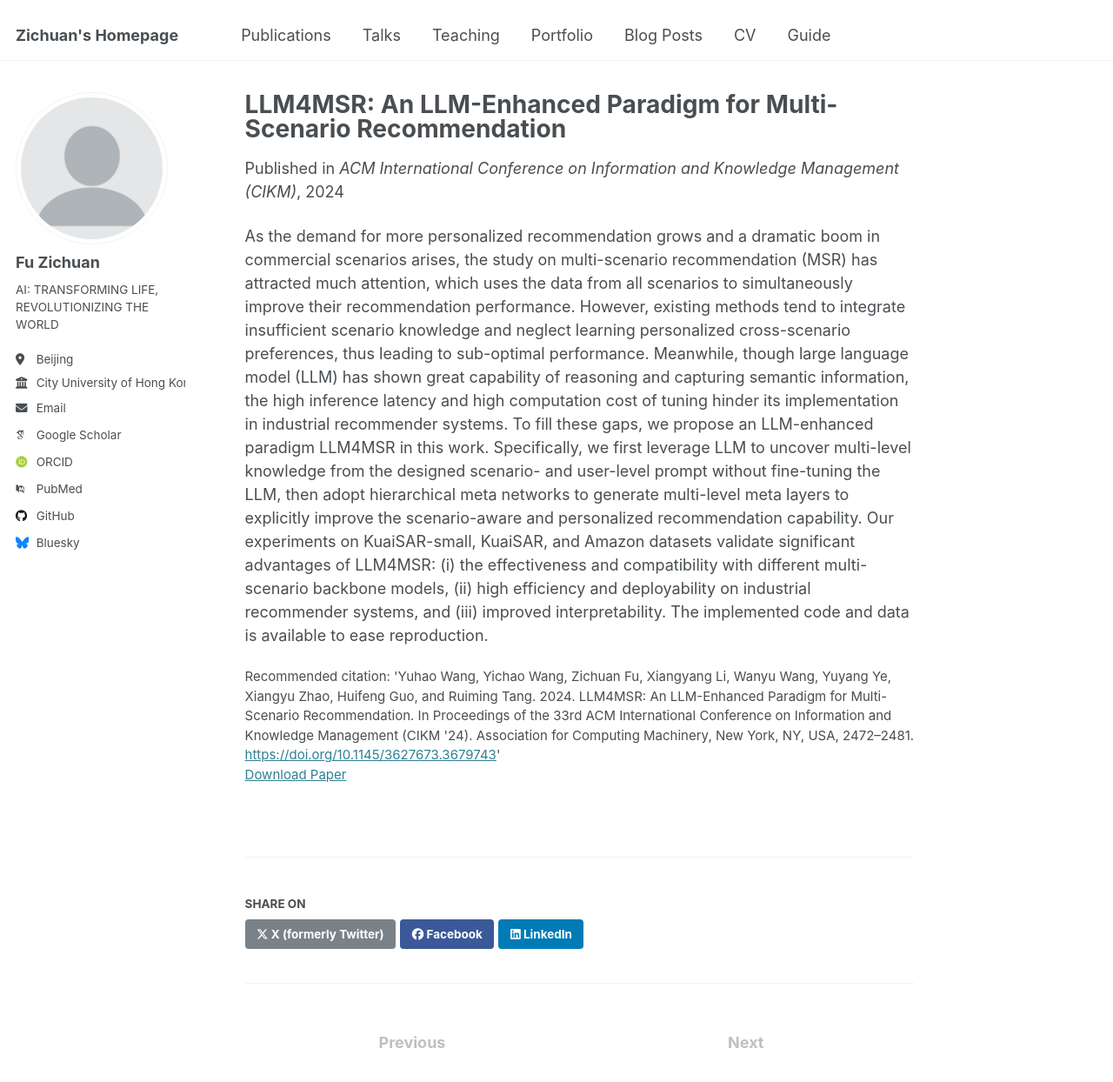
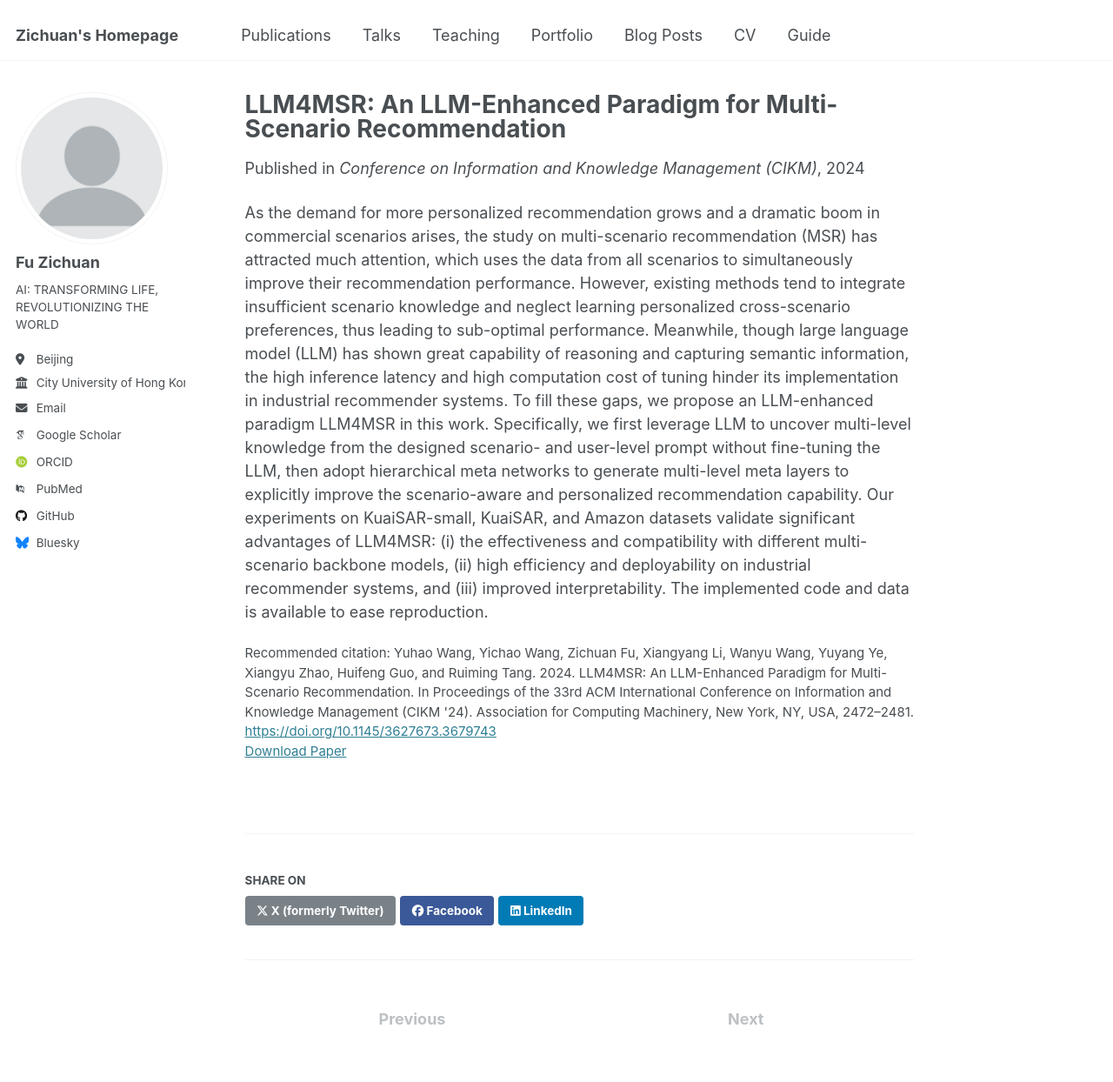
Before and after one commit to Fzkuji/fzkuji.github.io, a Jekyll site: the page built from _publications/2024-10-21-LLM4MSR.md, in a window 1280 px wide and 1400 px high. Shown: the top 1244 px of the window at 87% size. Built offline with Jekyll 4.4.1, drawn with Linux system fonts in a browser that asks for light colours; some web fonts are replaced.

Commit message:
update paper

```diff
--- a/_publications/2024-10-21-LLM4MSR.md
+++ b/_publications/2024-10-21-LLM4MSR.md
@@ -5,10 +5,10 @@ category: conferences
 permalink: /publication/2024-10-21-LLM4MSR
 excerpt: 'LLM4MSR enhances multi-scenario recommendation by leveraging LLM for knowledge extraction and hierarchical meta networks, achieving improved performance and interpretability without LLM fine-tuning while maintaining deployment efficiency.'
 date: 2024-10-21
-venue: 'ACM International Conference on Information and Knowledge Management (CIKM)'
+venue: 'Conference on Information and Knowledge Management (CIKM)'
 paperurl: 'https://arxiv.org/pdf/2406.12529'
 citation: >-
-  'Yuhao Wang, Yichao Wang, Zichuan Fu, Xiangyang Li, Wanyu Wang, Yuyang Ye, Xiangyu Zhao, Huifeng Guo, and Ruiming Tang. 2024. LLM4MSR: An LLM-Enhanced Paradigm for Multi-Scenario Recommendation. In Proceedings of the 33rd ACM International Conference on Information and Knowledge Management (CIKM '24). Association for Computing Machinery, New York, NY, USA, 2472–2481. <a href="https://doi.org/10.1145/3627673.3679743">https://doi.org/10.1145/3627673.3679743</a>'
+  Yuhao Wang, Yichao Wang, Zichuan Fu, Xiangyang Li, Wanyu Wang, Yuyang Ye, Xiangyu Zhao, Huifeng Guo, and Ruiming Tang. 2024. LLM4MSR: An LLM-Enhanced Paradigm for Multi-Scenario Recommendation. In Proceedings of the 33rd ACM International Conference on Information and Knowledge Management (CIKM '24). Association for Computing Machinery, New York, NY, USA, 2472–2481. <a href="https://doi.org/10.1145/3627673.3679743">https://doi.org/10.1145/3627673.3679743</a>
 ---
 
 As the demand for more personalized recommendation grows and a dramatic boom in commercial scenarios arises, the study on multi-scenario recommendation (MSR) has attracted much attention, which uses the data from all scenarios to simultaneously improve their recommendation performance. However, existing methods tend to integrate insufficient scenario knowledge and neglect learning personalized cross-scenario preferences, thus leading to sub-optimal performance. Meanwhile, though large language model (LLM) has shown great capability of reasoning and capturing semantic information, the high inference latency and high computation cost of tuning hinder its implementation in industrial recommender systems. To fill these gaps, we propose an LLM-enhanced paradigm LLM4MSR in this work. Specifically, we first leverage LLM to uncover multi-level knowledge from the designed scenario- and user-level prompt without fine-tuning the LLM, then adopt hierarchical meta networks to generate multi-level meta layers to explicitly improve the scenario-aware and personalized recommendation capability. Our experiments on KuaiSAR-small, KuaiSAR, and Amazon datasets validate significant advantages of LLM4MSR: (i) the effectiveness and compatibility with different multi-scenario backbone models, (ii) high efficiency and deployability on industrial recommender systems, and (iii) improved interpretability. The implemented code and data is available to ease reproduction.
```
Also changed, not shown: _publications/2024-09-24-Uni-CTR.md (+1 -1 lines).
